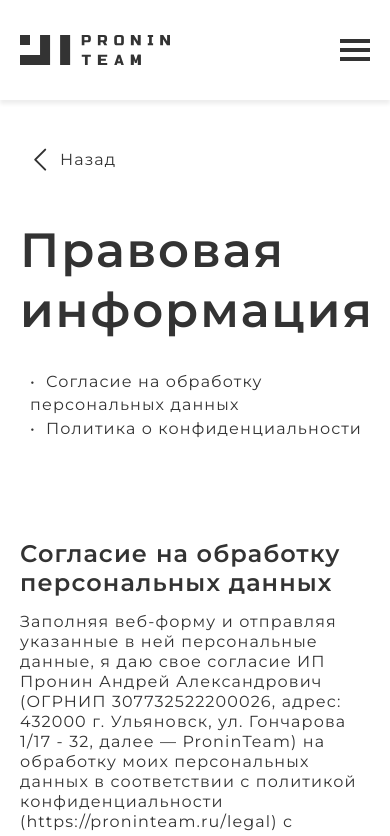
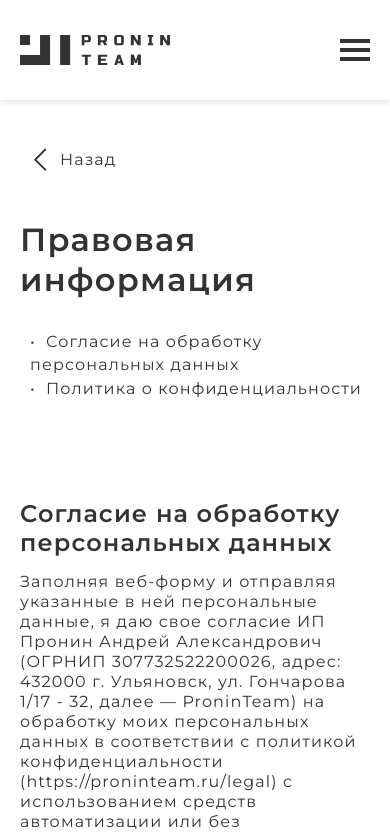
Before and after one commit to Capwell/ProninTeamFront, a Next.js app: page /legal in a window 390 px wide. Shown: the top 836 px of the page. Built offline with nearby package versions, Linux system fonts and the light colour scheme.

Commit message:
fix: fix overflowing on Legal page

```diff
--- a/styles/Home.module.scss
+++ b/styles/Home.module.scss
@@ -380,7 +380,7 @@
         }
 
         .item__text {
-          padding-left: $base * 4;     // 20 px
+          padding-left: $base * 3;     // 15 px
         }
       }
     }
--- a/styles/Legal.module.scss
+++ b/styles/Legal.module.scss
@@ -92,3 +92,12 @@
     }
   }
 }
+
+@media screen and (max-width: 575px) {
+  .legal {
+
+    &__title {
+      font-size: 2rem;
+    }
+  }
+}
```
Also changed, not shown: pages/legal/index.jsx (+1 -13 lines).
